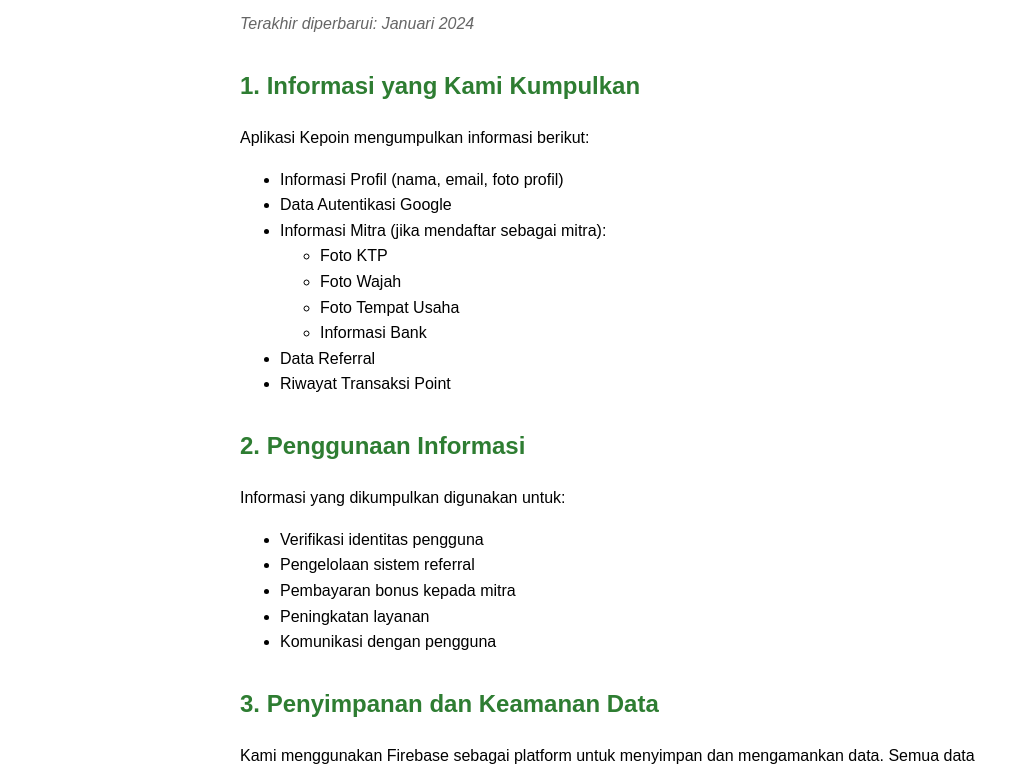
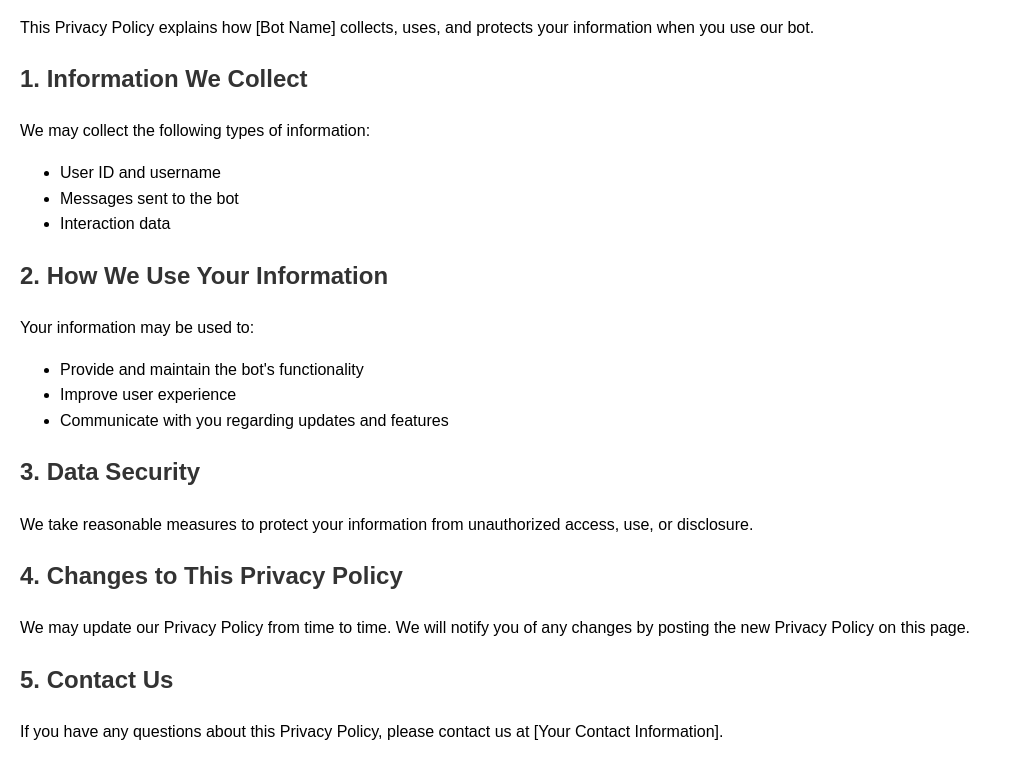
Before and after one commit to enowdev/enowbot-legal, a plain HTML site: page privacy-policy.html in a window 1280 px wide. Shown: the part 115-889 px from the top of the page, without its empty margins (0-1012 px from the left). Drawn offline with Linux system fonts and the light colour scheme.

Commit message:
Update privacy-policy.html

```diff
--- a/privacy-policy.html
+++ b/privacy-policy.html
@@ -1,95 +1,52 @@
+<!-- src/legal/privacy_policy.html -->
 <!DOCTYPE html>
-<html lang="id">
+<html lang="en">
 <head>
     <meta charset="UTF-8">
     <meta name="viewport" content="width=device-width, initial-scale=1.0">
-    <title>Kebijakan Privasi - Kepoin</title>
+    <title>Privacy Policy</title>
     <style>
         body {
             font-family: Arial, sans-serif;
             line-height: 1.6;
-            max-width: 800px;
-            margin: 0 auto;
-            padding: 20px;
+            margin: 20px;
         }
-        h1 {
-            color: #2E7D32;
-            border-bottom: 2px solid #2E7D32;
-            padding-bottom: 10px;
+        h1, h2, h3 {
+            color: #333;
         }
-        h2 {
-            color: #2E7D32;
-            margin-top: 30px;
-        }
-        .last-updated {
-            color: #666;
-            font-style: italic;
+        p {
+            margin: 10px 0;
         }
     </style>
 </head>
 <body>
-    <h1>Kebijakan Privasi Kepoin</h1>
-    <p class="last-updated">Terakhir diperbarui: Januari 2024</p>
+    <h1>Privacy Policy</h1>
+    <p>Last updated: [Date]</p>
+    <p>This Privacy Policy explains how [Bot Name] collects, uses, and protects your information when you use our bot.</p>
 
-    <h2>1. Informasi yang Kami Kumpulkan</h2>
-    <p>Aplikasi Kepoin mengumpulkan informasi berikut:</p>
+    <h2>1. Information We Collect</h2>
+    <p>We may collect the following types of information:</p>
     <ul>
-        <li>Informasi Profil (nama, email, foto profil)</li>
-        <li>Data Autentikasi Google</li>
-        <li>Informasi Mitra (jika mendaftar sebagai mitra):
-            <ul>
-                <li>Foto KTP</li>
-                <li>Foto Wajah</li>
-                <li>Foto Tempat Usaha</li>
-                <li>Informasi Bank</li>
-            </ul>
-        </li>
-        <li>Data Referral</li>
-        <li>Riwayat Transaksi Point</li>
+        <li>User ID and username</li>
+        <li>Messages sent to the bot</li>
+        <li>Interaction data</li>
     </ul>
 
-    <h2>2. Penggunaan Informasi</h2>
-    <p>Informasi yang dikumpulkan digunakan untuk:</p>
+    <h2>2. How We Use Your Information</h2>
+    <p>Your information may be used to:</p>
     <ul>
-        <li>Verifikasi identitas pengguna</li>
-        <li>Pengelolaan sistem referral</li>
-        <li>Pembayaran bonus kepada mitra</li>
-        <li>Peningkatan layanan</li>
-        <li>Komunikasi dengan pengguna</li>
+        <li>Provide and maintain the bot's functionality</li>
+        <li>Improve user experience</li>
+        <li>Communicate with you regarding updates and features</li>
     </ul>
 
-    <h2>3. Penyimpanan dan Keamanan Data</h2>
-    <p>Kami menggunakan Firebase sebagai platform untuk menyimpan dan mengamankan data. Semua data disimpan dengan enkripsi dan hanya dapat diakses oleh personel yang berwenang.</p>
+    <h2>3. Data Security</h2>
+    <p>We take reasonable measures to protect your information from unauthorized access, use, or disclosure.</p>
 
-    <h2>4. Berbagi Data</h2>
-    <p>Kami tidak akan menjual atau menyewakan data pribadi Anda kepada pihak ketiga. Data hanya dibagikan dalam situasi berikut:</p>
-    <ul>
-        <li>Diperlukan untuk layanan pembayaran</li>
-        <li>Diwajibkan oleh hukum</li>
-        <li>Dengan persetujuan pengguna</li>
-    </ul>
+    <h2>4. Changes to This Privacy Policy</h2>
+    <p>We may update our Privacy Policy from time to time. We will notify you of any changes by posting the new Privacy Policy on this page.</p>
 
-    <h2>5. Hak Pengguna</h2>
-    <p>Anda memiliki hak untuk:</p>
-    <ul>
-        <li>Mengakses data pribadi Anda</li>
-        <li>Memperbarui data pribadi</li>
-        <li>Meminta penghapusan data</li>
-        <li>Menarik persetujuan penggunaan data</li>
-    </ul>
-
-    <h2>6. Penghapusan Akun</h2>
-    <p>Untuk menghapus akun dan data Anda, silakan kirim email ke enowdev@gmail.com dengan:</p>
-    <ul>
-        <li>Email yang terdaftar</li>
-        <li>Alasan penghapusan</li>
-        <li>Screenshot profil akun</li>
-    </ul>
-
-    <h2>7. Perubahan Kebijakan</h2>
-    <p>Kami berhak mengubah kebijakan privasi ini sewaktu-waktu. Perubahan akan diinformasikan melalui aplikasi atau email.</p>
-
-    <h2>8. Kontak</h2>
-    <p>Jika Anda memiliki pertanyaan tentang kebijakan privasi ini, silakan hubungi kami di enowdev@gmail.com</p>
+    <h2>5. Contact Us</h2>
+    <p>If you have any questions about this Privacy Policy, please contact us at [Your Contact Information].</p>
 </body>
 </html>
```
